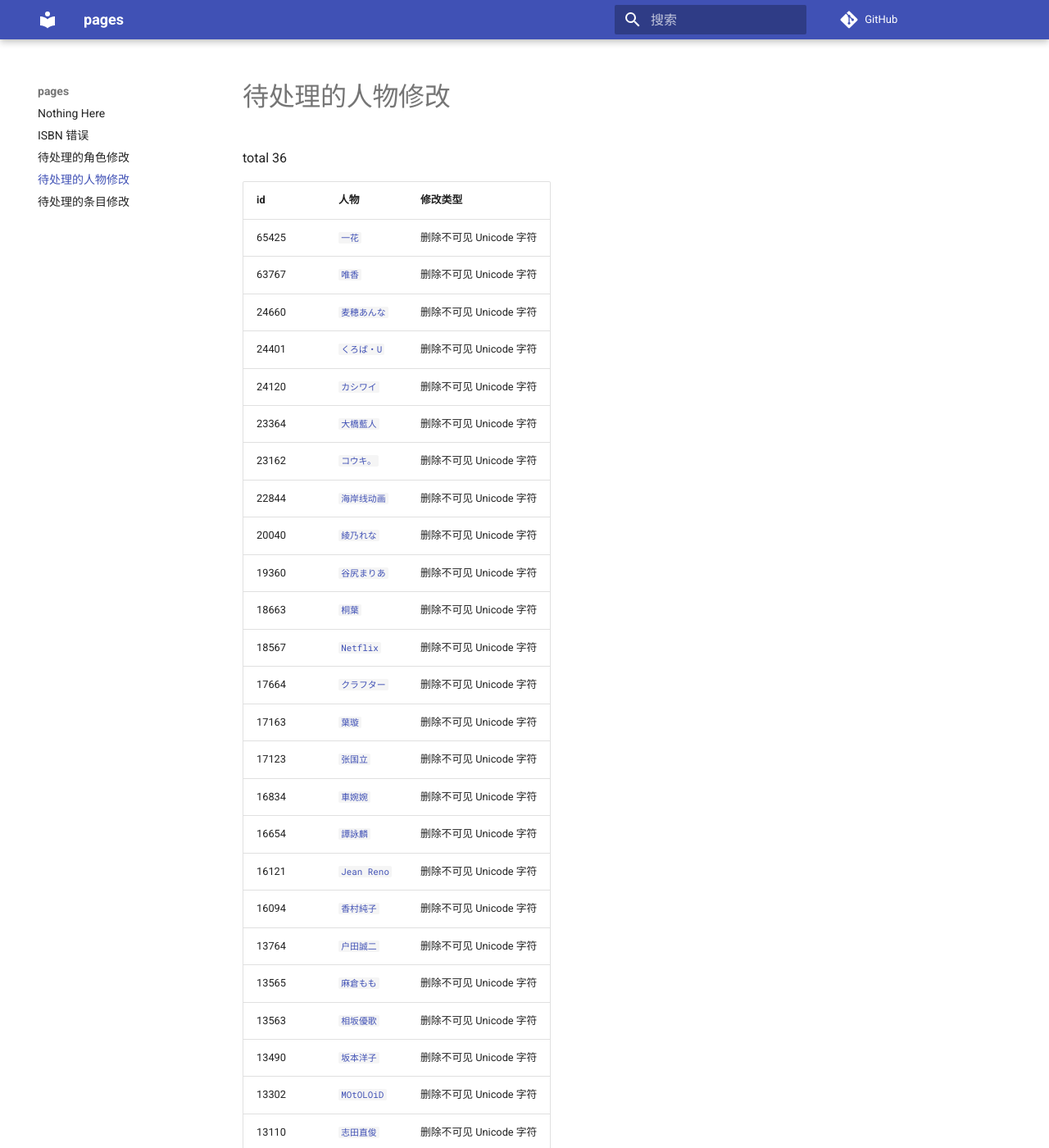
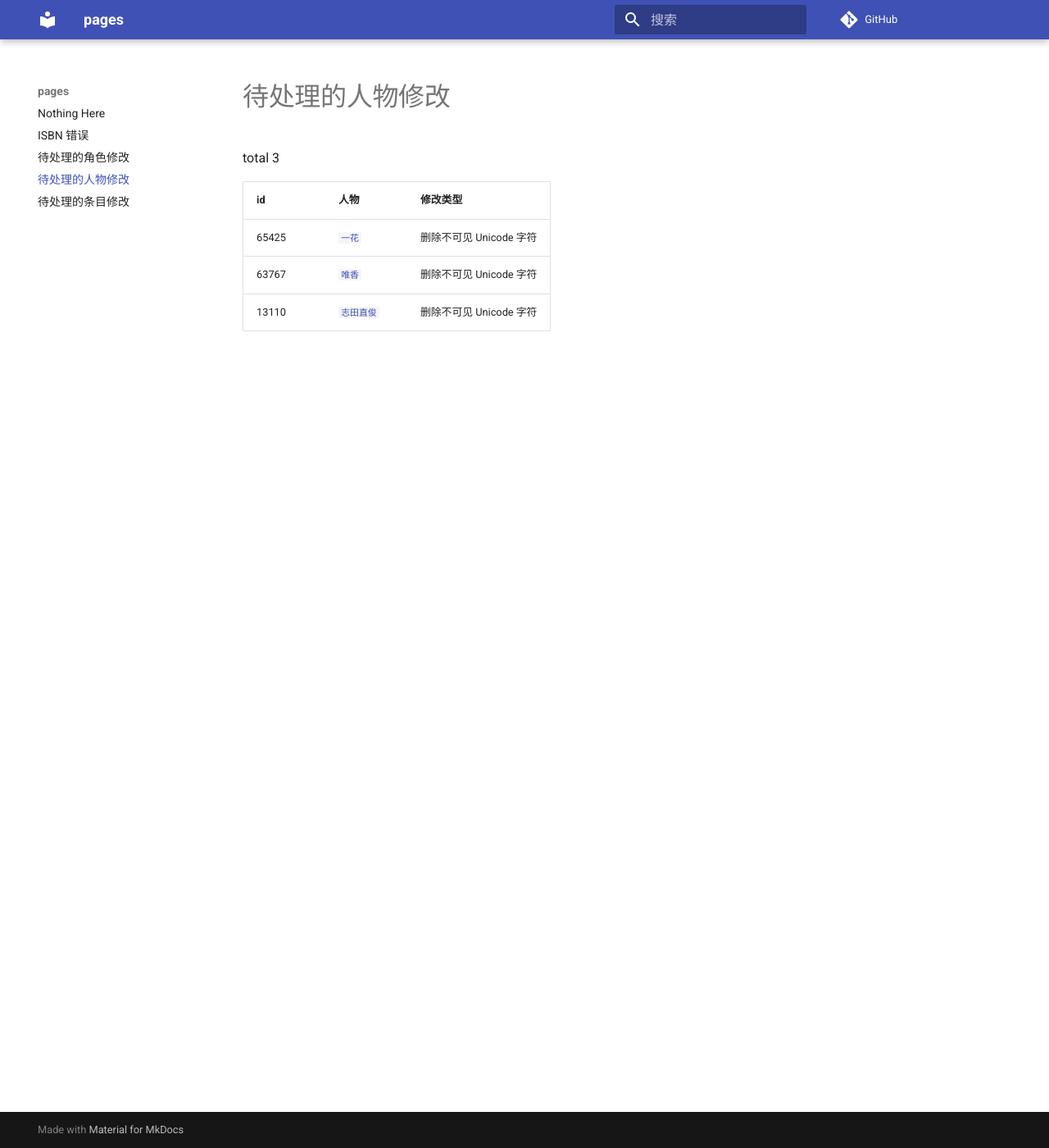
Before and after one commit to trim21/bangumi-pages, an MkDocs documentation site: the page built from docs/pending-person-changes.md, in a window 1280 px wide and 1400 px high. Shown: the whole window at 82% size. Built offline with MkDocs 1.6.1 and Material for MkDocs 9.7.7, drawn with Linux system fonts in a browser that asks for light colours; comment, search, counter and statistics services are not loaded; some of the changed text lies outside the part shown.

Commit message:
update pending-person-changes.md

```diff
--- a/docs/pending-person-changes.md
+++ b/docs/pending-person-changes.md
@@ -1,42 +1,9 @@
 # 待处理的人物修改
 
-total 36
+total 3
 
 | id | 人物 | 修改类型 |
 | --- | --- | --- |
 | 65425 | [`一花`](https://bgm.tv/person/65425) | 删除不可见 Unicode 字符 |
 | 63767 | [`唯香`](https://bgm.tv/person/63767) | 删除不可见 Unicode 字符 |
-| 24660 | [`麦穂あんな`](https://bgm.tv/person/24660) | 删除不可见 Unicode 字符 |
-| 24401 | [`くろば・U`](https://bgm.tv/person/24401) | 删除不可见 Unicode 字符 |
-| 24120 | [`カシワイ`](https://bgm.tv/person/24120) | 删除不可见 Unicode 字符 |
-| 23364 | [`大橋藍人`](https://bgm.tv/person/23364) | 删除不可见 Unicode 字符 |
-| 23162 | [`コウキ。`](https://bgm.tv/person/23162) | 删除不可见 Unicode 字符 |
-| 22844 | [`海岸线动画`](https://bgm.tv/person/22844) | 删除不可见 Unicode 字符 |
-| 20040 | [`綾乃れな`](https://bgm.tv/person/20040) | 删除不可见 Unicode 字符 |
-| 19360 | [`谷尻まりあ`](https://bgm.tv/person/19360) | 删除不可见 Unicode 字符 |
-| 18663 | [`桐葉`](https://bgm.tv/person/18663) | 删除不可见 Unicode 字符 |
-| 18567 | [`Netflix`](https://bgm.tv/person/18567) | 删除不可见 Unicode 字符 |
-| 17664 | [`クラフター`](https://bgm.tv/person/17664) | 删除不可见 Unicode 字符 |
-| 17163 | [`葉璇`](https://bgm.tv/person/17163) | 删除不可见 Unicode 字符 |
-| 17123 | [`张国立`](https://bgm.tv/person/17123) | 删除不可见 Unicode 字符 |
-| 16834 | [`車婉婉`](https://bgm.tv/person/16834) | 删除不可见 Unicode 字符 |
-| 16654 | [`譚詠麟`](https://bgm.tv/person/16654) | 删除不可见 Unicode 字符 |
-| 16121 | [`Jean Reno`](https://bgm.tv/person/16121) | 删除不可见 Unicode 字符 |
-| 16094 | [`香村純子`](https://bgm.tv/person/16094) | 删除不可见 Unicode 字符 |
-| 13764 | [`戸田誠二`](https://bgm.tv/person/13764) | 删除不可见 Unicode 字符 |
-| 13565 | [`麻倉もも`](https://bgm.tv/person/13565) | 删除不可见 Unicode 字符 |
-| 13563 | [`相坂優歌`](https://bgm.tv/person/13563) | 删除不可见 Unicode 字符 |
-| 13490 | [`坂本洋子`](https://bgm.tv/person/13490) | 删除不可见 Unicode 字符 |
-| 13302 | [`MOtOLOiD`](https://bgm.tv/person/13302) | 删除不可见 Unicode 字符 |
 | 13110 | [`志田直俊　`](https://bgm.tv/person/13110) | 删除不可见 Unicode 字符 |
-| 13010 | [`小林俊彦`](https://bgm.tv/person/13010) | 删除不可见 Unicode 字符 |
-| 12726 | [`ATOLS`](https://bgm.tv/person/12726) | 删除不可见 Unicode 字符 |
-| 12230 | [`吉田亘良`](https://bgm.tv/person/12230) | 删除不可见 Unicode 字符 |
-| 10391 | [`大和`](https://bgm.tv/person/10391) | 删除不可见 Unicode 字符 |
-| 8188 | [`黒崎真音`](https://bgm.tv/person/8188) | 删除不可见 Unicode 字符 |
-| 8065 | [`狛茉璃奈`](https://bgm.tv/person/8065) | 删除不可见 Unicode 字符 |
-| 6253 | [`鈴木ツタ`](https://bgm.tv/person/6253) | 删除不可见 Unicode 字符 |
-| 5733 | [`KOTOKO`](https://bgm.tv/person/5733) | 删除不可见 Unicode 字符 |
-| 3660 | [`文倉十`](https://bgm.tv/person/3660) | 删除不可见 Unicode 字符 |
-| 1293 | [`上田益`](https://bgm.tv/person/1293) | 删除不可见 Unicode 字符 |
-| 38964 | [`伊藤浩資`](https://bgm.tv/person/38964) | 删除重复字段 |
```
